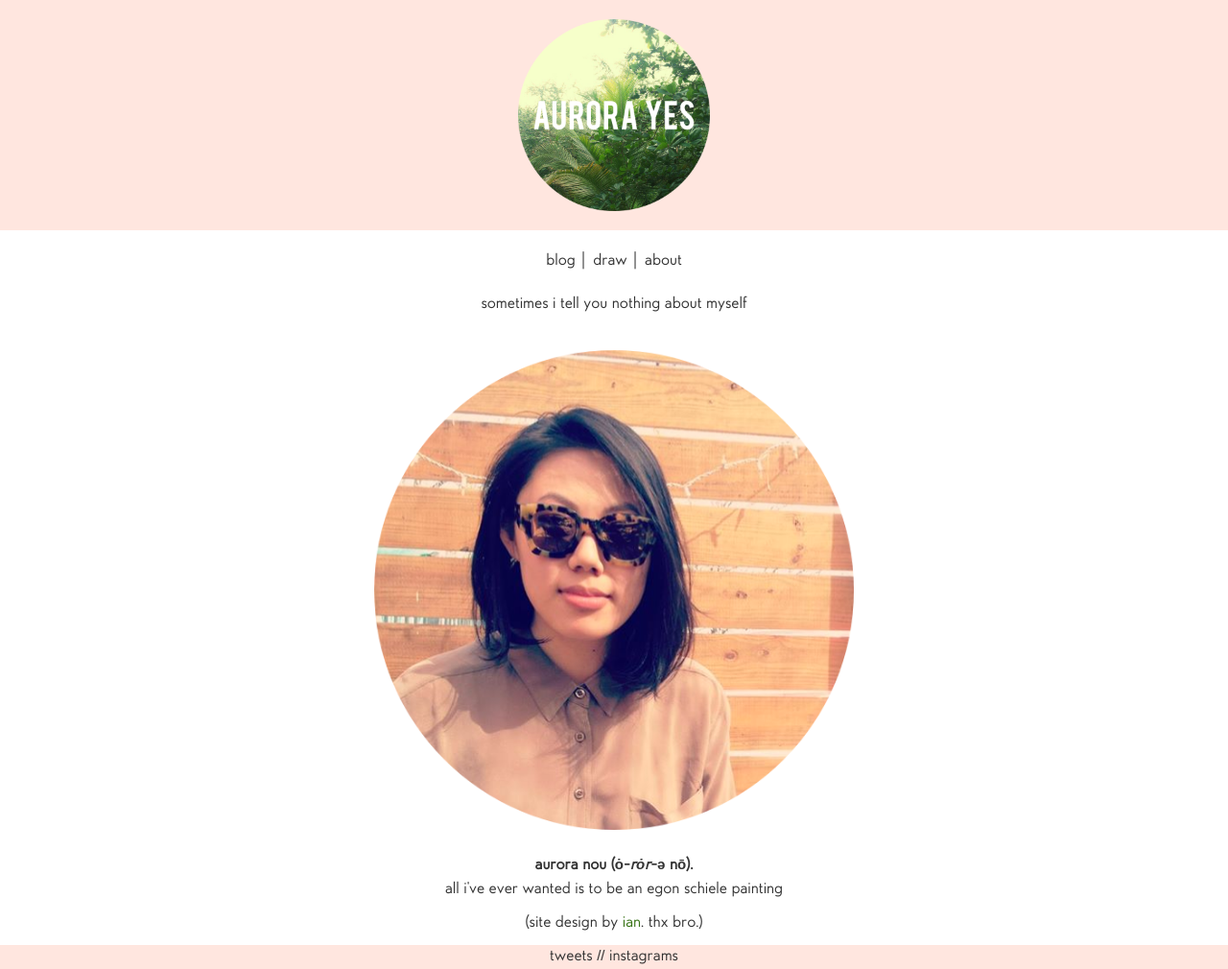
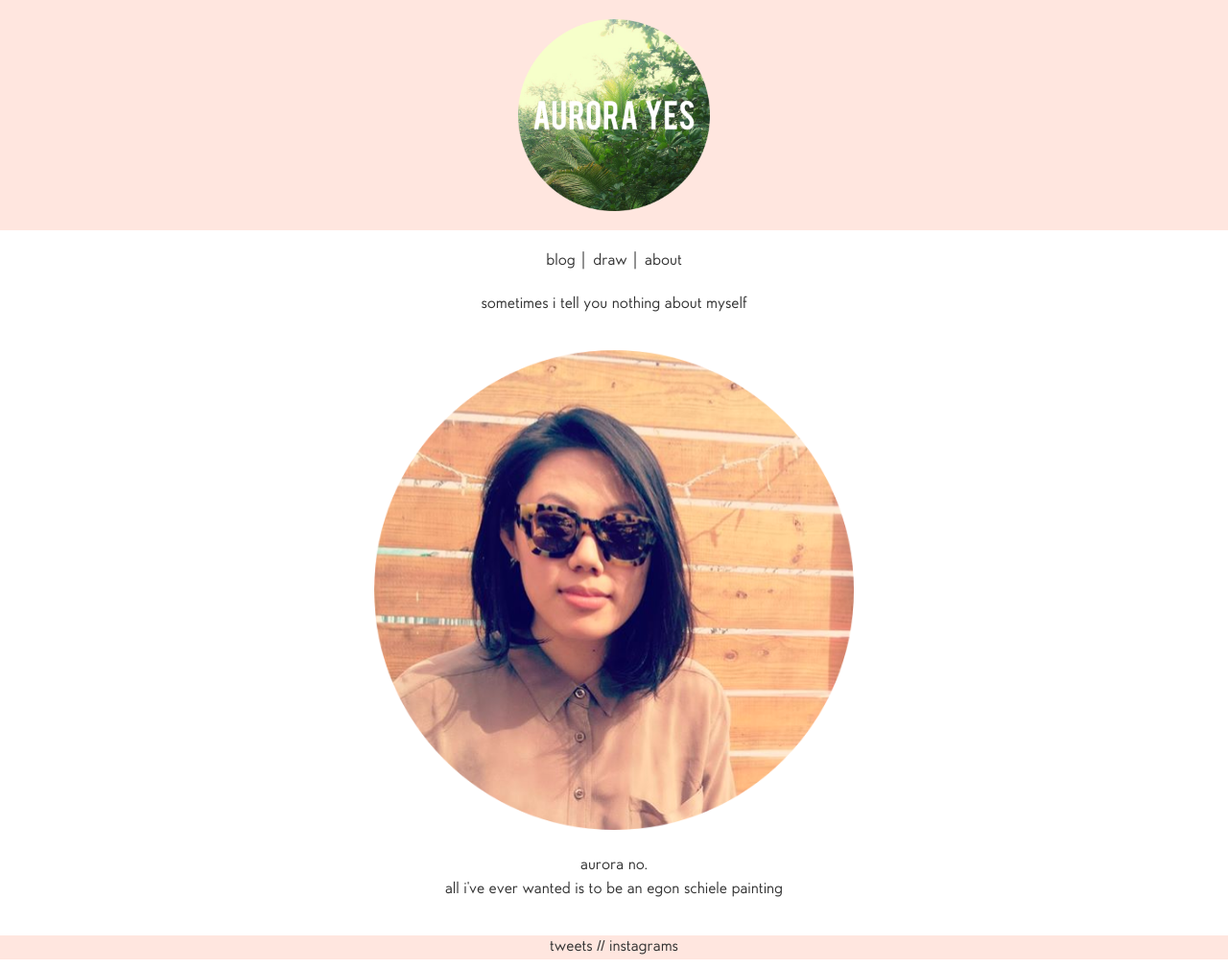
Before and after one commit to auroranou/old-portfolio, a Jekyll site: the page built from _posts/0010-01-03-about.html, in a window 1280 px wide. Shown: the whole page at 96% size. Built offline with Jekyll 4.4.1, drawn with Linux system fonts in a browser that asks for light colours.

Commit message:
new about text

```diff
--- a/_posts/0010-01-03-about.html
+++ b/_posts/0010-01-03-about.html
@@ -13,7 +13,9 @@ subtitle: " "
     <img src="{{base}}/img/aurora.png" width="500" class="about"/>
     <br>
     <br>
-    <p><strong>aurora nou (&#559;-<em>r&#559;r</em>-&#477; n&#333;).</strong>
-    	<br>all i've ever wanted is to be an egon schiele painting</p>
-    <p>(site design by <a href="twitter.com/ian_villeda">ian</a>. thx bro.)</p>
+    <p>aurora no.
+    	<br>all i've ever wanted is to be an egon schiele painting
+    	<br>
+    	<br>
+    </p>
 </div>
```
